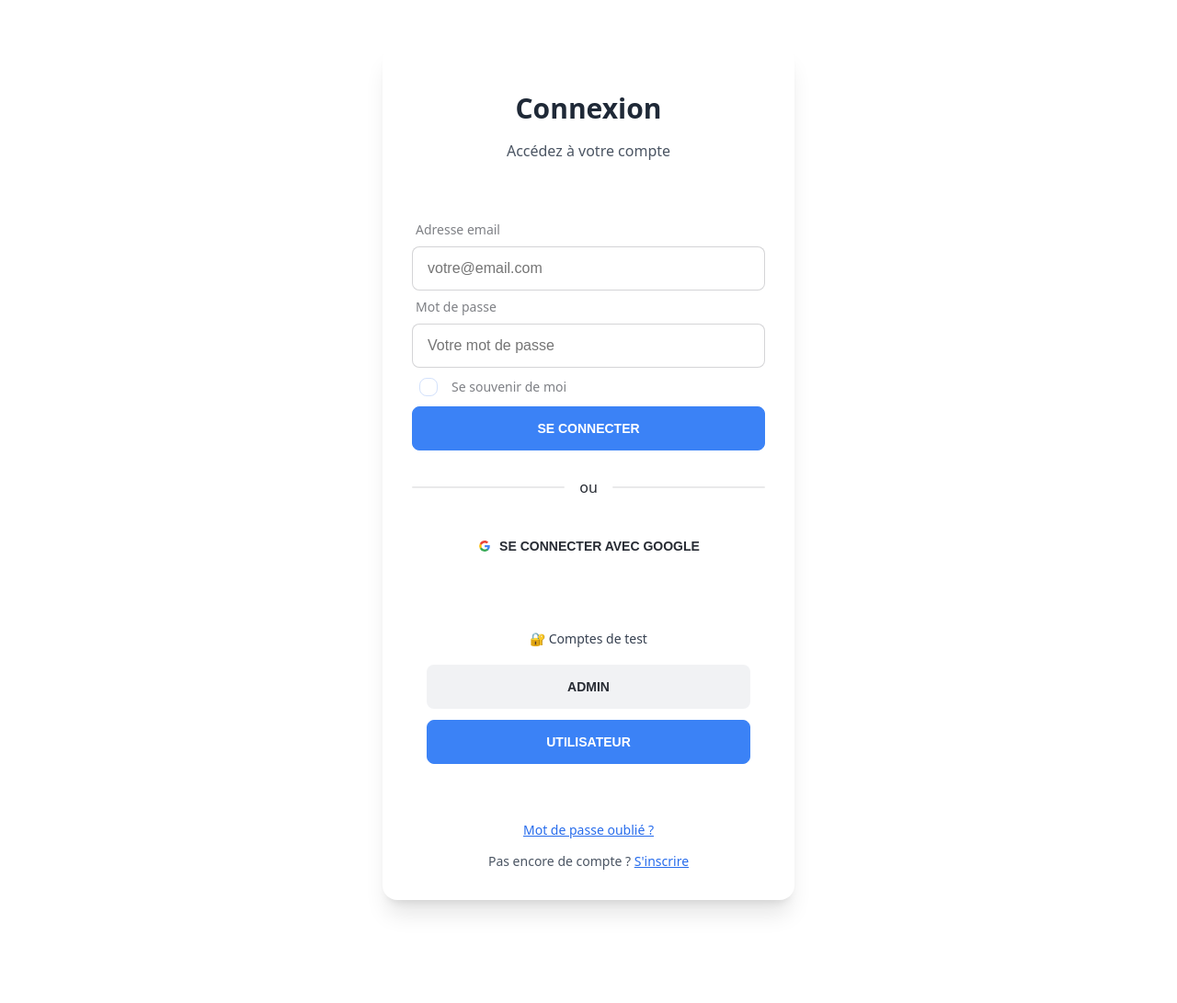
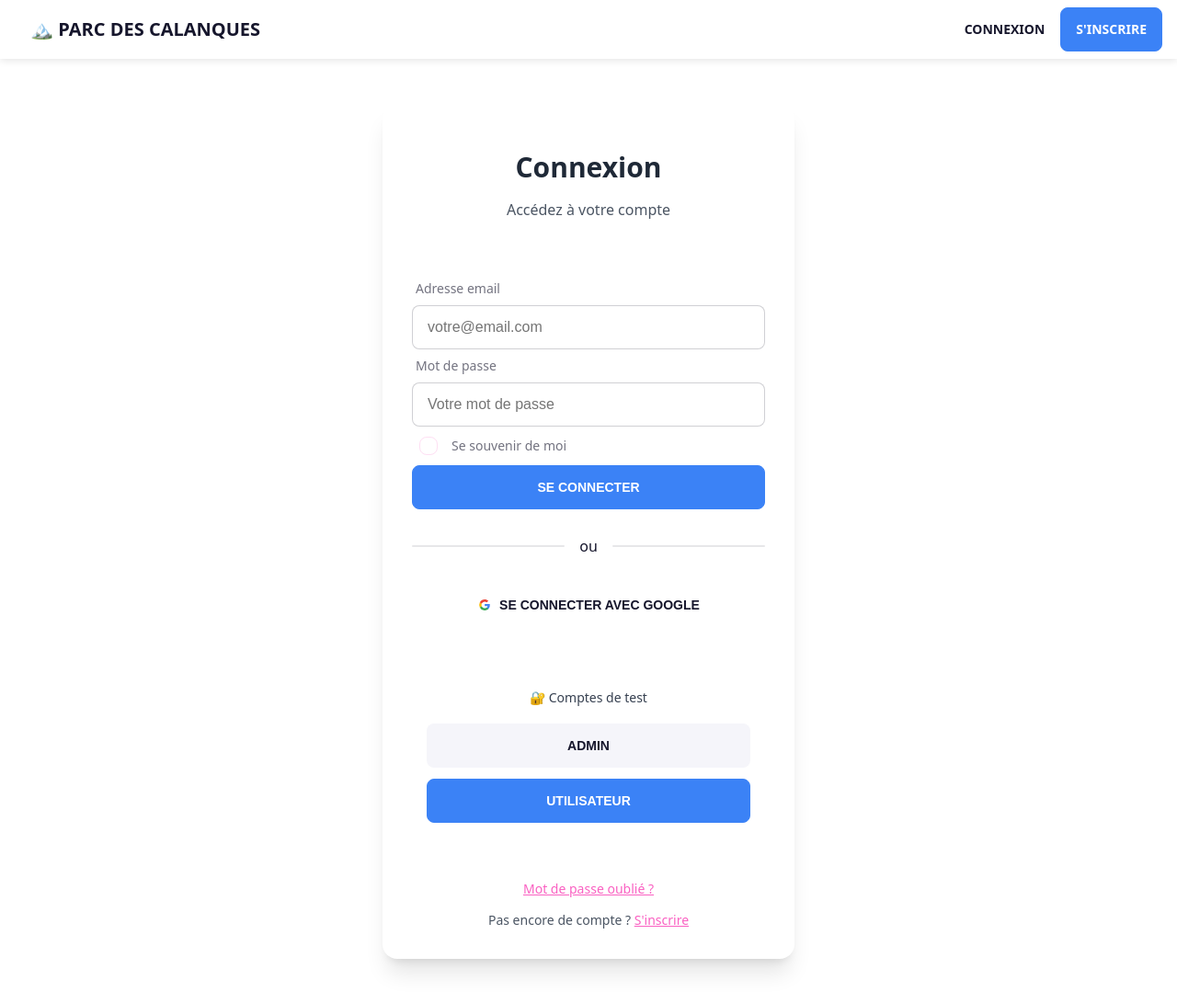
Before and after one commit to Msa-soilihi-Hamza/Le-Parc-National-des-Calanques, a PHP site: page /templates/auth/login.php in a window 1280 px wide. Shown: the whole page at 92% size. Before the commit the page ends 994 px from the top, so only its background shows below. Run offline with PHP 8.4, Linux system fonts and the light colour scheme.

Commit message:
stylisation de la navbar

```diff
--- a/public/css/output.css
+++ b/public/css/output.css
@@ -30,23 +30,23 @@
   --border-btn: 1px;
 }
 
-/* Thème Parc */
-[data-theme="parc"] {
-  --p: 219 84% 54%;
+/* Thème Cupcake */
+[data-theme="cupcake"] {
+  --p: 322 94% 68%;
   --pc: 0 0% 100%;
-  --s: 142 76% 36%;
+  --s: 158 94% 51%;
   --sc: 0 0% 100%;
-  --a: 24 70% 56%;
+  --a: 46 94% 68%;
   --ac: 0 0% 100%;
-  --n: 220 13% 18%;
-  --nc: 220 13% 69%;
+  --n: 240 33% 87%;
+  --nc: 0 0% 100%;
   --b1: 0 0% 100%;
-  --b2: 220 13% 95%;
-  --b3: 220 13% 90%;
-  --bc: 220 13% 18%;
+  --b2: 240 33% 97%;
+  --b3: 240 33% 94%;
+  --bc: 240 33% 13%;
   --in: 198 93% 60%;
   --su: 158 64% 52%;
-  --wa: 43 96% 56%;
+  --wa: 43 94% 68%;
   --er: 0 91% 71%;
   --erc: 0 0% 100%;
 }
@@ -368,6 +368,80 @@
   }
 }
 
+/* Custom Navbar fixes */
+.navbar {
+  min-height: 4rem;
+  width: 100%;
+  position: sticky;
+  top: 0;
+  z-index: 1000;
+  display: flex;
+  align-items: center;
+  justify-content: space-between;
+  padding: 0 1rem;
+  background-color: hsl(var(--b1));
+  box-shadow: 0 2px 8px rgba(0,0,0,0.1);
+}
+
+.navbar-start {
+  flex: 0 1 auto;
+  display: flex;
+  align-items: center;
+}
+
+.navbar-center {
+  flex: 1 1 auto;
+  display: flex;
+  align-items: center;
+  justify-content: center;
+}
+
+.navbar-end {
+  flex: 0 1 auto;
+  display: flex;
+  align-items: center;
+  justify-content: flex-end;
+}
+
+.navbar .menu {
+  gap: 0.5rem;
+}
+
+.navbar .dropdown {
+  z-index: 1001;
+}
+
+/* Fix pour éviter les navbars multiples */
+body > nav:not(#parc-navbar) {
+  display: none !important;
+}
+
+/* Classes utilitaires pour la navbar */
+.menu-horizontal {
+  display: flex;
+  flex-direction: row;
+}
+
+.menu-horizontal > li {
+  display: flex;
+  align-items: center;
+}
+
+.menu-horizontal > li > a {
+  padding: 0.5rem 1rem;
+  border-radius: 0.5rem;
+  transition: all 0.2s ease;
+}
+
+.btn-ghost {
+  background-color: transparent;
+  border: 1px solid transparent;
+}
+
+.btn-ghost:hover {
+  background-color: hsl(var(--b2));
+}
+
 /* Tailwind Utilities */
 .mx-auto{margin-left:auto;margin-right:auto}
 .mb-2{margin-bottom:0.5rem}
--- a/templates/auth/login.php
+++ b/templates/auth/login.php
@@ -4,17 +4,21 @@ require_once __DIR__ . '/../components/Button.php';
 require_once __DIR__ . '/../components/GoogleButton.php';
 require_once __DIR__ . '/../components/Badge.php';
 require_once __DIR__ . '/../components/Avatar.php';
+require_once __DIR__ . '/../components/Navbar.php';
 ?>
 <!DOCTYPE html>
-<html lang="fr" data-theme="parc">
+<html lang="fr" data-theme="cupcake">
 <head>
     <meta charset="UTF-8">
     <meta name="viewport" content="width=device-width, initial-scale=1.0">
     <title>Connexion - Parc National des Calanques</title>
     <link href="/Le-Parc-National-des-Calanques/public/css/output.css" rel="stylesheet">
 </head>
-<body class="min-h-screen bg-gradient-to-br from-blue-50 to-indigo-100">
-    <div class="min-h-screen flex items-center justify-center px-4 py-12">
+<body class="bg-base-200">
+    <!-- Navbar -->
+    <?= renderParcNavbar(false) ?>
+
+    <div class="flex items-center justify-center px-4 py-12" style="min-height: calc(100vh - 4rem);">
         <div class="max-w-md w-full">
 
             <!-- Formulaire de connexion -->
--- a/templates/components/Navbar.php
+++ b/templates/components/Navbar.php
@@ -151,35 +151,87 @@ function renderSimpleNavbar($brandText = 'Mon Site', $brandUrl = '#', $userMenu
 }
 
 /**
- * Navbar pour le projet Parc National des Calanques
+ * Navbar pour le projet Parc National des Calanques avec gestion d'état
  */
-function renderParcNavbar($userRole = 'visitor', $avatarSrc = '', $attributes = []) {
-    $brandText = 'Parc des Calanques';
-    $brandUrl = '/';
+function renderParcNavbar($isLoggedIn = false, $userRole = 'visitor', $avatarSrc = '', $userName = '', $attributes = []) {
+    $brandText = '🏔️ Parc des Calanques';
+    $brandUrl = '/Le-Parc-National-des-Calanques/';
 
-    // Menu selon le rôle
-    $userMenus = [
-        'admin' => [
-            ['text' => 'Tableau de bord', 'url' => '/admin/dashboard'],
-            ['text' => 'Gestion zones', 'url' => '/admin/zones'],
-            ['text' => 'Réservations', 'url' => '/admin/reservations'],
-            ['text' => 'Profil', 'url' => '/profile'],
-            ['text' => 'Déconnexion', 'url' => '/logout']
-        ],
-        'user' => [
-            ['text' => 'Mes réservations', 'url' => '/reservations'],
-            ['text' => 'Profil', 'url' => '/profile'],
-            ['text' => 'Paramètres', 'url' => '/settings'],
-            ['text' => 'Déconnexion', 'url' => '/logout']
-        ],
-        'visitor' => [
-            ['text' => 'Connexion', 'url' => '/login'],
-            ['text' => 'Inscription', 'url' => '/register']
-        ]
-    ];
+    // Traitement des attributs supplémentaires
+    $attrs = '';
+    foreach ($attributes as $key => $value) {
+        $attrs .= ' ' . $key . '="' . htmlspecialchars($value) . '"';
+    }
 
-    $menu = isset($userMenus[$userRole]) ? $userMenus[$userRole] : $userMenus['visitor'];
+    $html = '<nav id="parc-navbar" class="navbar"' . $attrs . '>
+        <div class="navbar-start">
+            <a href="' . htmlspecialchars($brandUrl) . '" class="btn btn-ghost text-xl font-bold text-primary">
+                ' . htmlspecialchars($brandText) . '
+            </a>
+        </div>
 
-    return renderSimpleNavbar($brandText, $brandUrl, $menu, $avatarSrc, $attributes);
+
+
+        <div class="navbar-end">';
+
+    if (!$isLoggedIn) {
+        // Utilisateur non connecté - Boutons Connexion/Inscription
+        $html .= '
+            <a href="/Le-Parc-National-des-Calanques/login" class="btn btn-ghost btn-sm">
+                Connexion
+            </a>
+            <a href="/Le-Parc-National-des-Calanques/register" class="btn btn-primary btn-sm">
+                S\'inscrire
+            </a>';
+    } else {
+        // Utilisateur connecté - Menu dropdown avec avatar
+        $html .= '
+            <div class="dropdown dropdown-end">
+                <div tabindex="0" role="button" class="btn btn-ghost btn-circle avatar">
+                    <div class="w-10 rounded-full">';
+
+        if (!empty($avatarSrc)) {
+            $html .= '<img alt="Avatar" src="' . htmlspecialchars($avatarSrc) . '" />';
+        } else {
+            $initials = !empty($userName) ? strtoupper(substr($userName, 0, 2)) : 'UI';
+            $html .= '<div class="bg-primary text-primary-content w-10 h-10 rounded-full flex items-center justify-center">
+                        <span class="text-sm font-medium">' . htmlspecialchars($initials) . '</span>
+                      </div>';
+        }
+
+        $html .= '</div>
+                </div>
+                <ul tabindex="0" class="menu menu-sm dropdown-content bg-base-100 rounded-box z-[1] mt-3 w-52 p-2 shadow-lg border border-base-300">';
+
+        // Menu selon le rôle
+        if ($userRole === 'admin') {
+            $html .= '
+                <li><a href="/Le-Parc-National-des-Calanques/admin/dashboard" class="justify-between">
+                    <span>🏠 Tableau de bord</span>
+                </a></li>
+                <li><a href="/Le-Parc-National-des-Calanques/admin/zones">🗺️ Gestion zones</a></li>
+                <li><a href="/Le-Parc-National-des-Calanques/admin/reservations">🏕️ Réservations</a></li>
+                <div class="divider my-1"></div>';
+        } else {
+            $html .= '
+                <li><a href="/Le-Parc-National-des-Calanques/reservations">🏕️ Mes réservations</a></li>
+                <div class="divider my-1"></div>';
+        }
+
+        $html .= '
+                <li><a href="/Le-Parc-National-des-Calanques/profile">👤 Profil</a></li>
+                <li><a href="/Le-Parc-National-des-Calanques/settings">⚙️ Paramètres</a></li>
+                <div class="divider my-1"></div>
+                <li><a href="/Le-Parc-National-des-Calanques/logout" class="text-error">🚪 Déconnexion</a></li>
+            </ul>
+            </div>';
+    }
+
+
+    $html .= '
+
+    </nav>';
+
+    return $html;
 }
 ?>
```
Also changed, not shown: templates/profile.php (+16 -17 lines).
